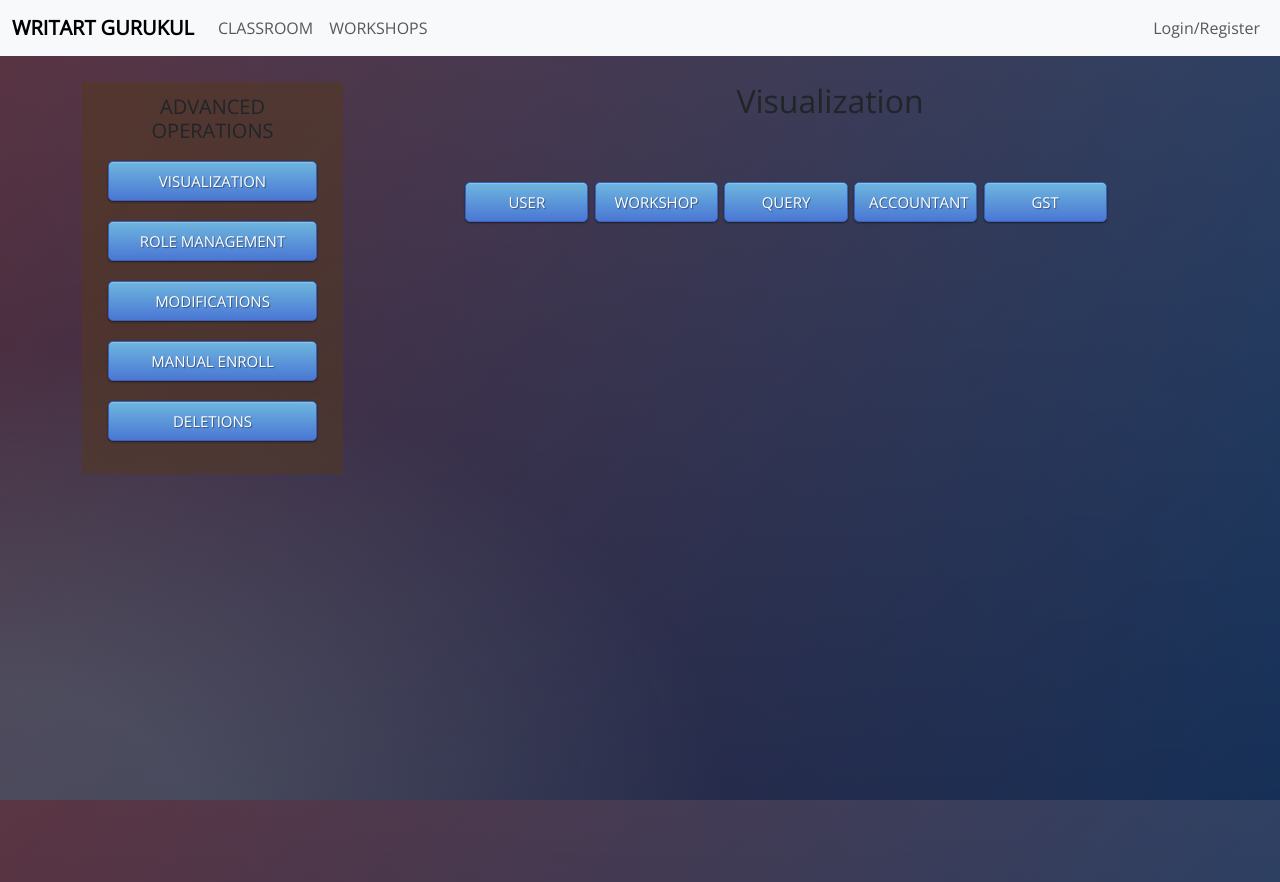
After one commit to webwritart/writart-website, a Flask app: page /manager/visualization in a window 1280 px wide. The commit adds this page. Run offline with Flask 3, Linux system fonts and the light colour scheme; lists and menus that the app fills with data are empty; some libraries are stand-ins or nearby versions.

Commit message:
user role manager added

```diff
--- a/app.py
+++ b/app.py
@@ -11,12 +11,12 @@ from routes.manager import manager
 
 def create_app():
     app = Flask(__name__)
-    app.secret_key = os.environ.get('APP_SECRET')
-    app.config['SQLALCHEMY_DATABASE_URI'] = os.environ.get('DB_URL')
+    app.secret_key = "GRINiggnkdfi893rng845jDG09kdg45h"
+    app.config['SQLALCHEMY_DATABASE_URI'] = 'sqlite:///writart.db'
     app.config["MAIL_SERVER"] = 'smtp.gmail.com'
     app.config["MAIL_PORT"] = 465
-    app.config["MAIL_USERNAME"] = os.environ.get('MAIL_USERNAME')
-    app.config["MAIL_PASSWORD"] = os.environ.get('MAIL_PASSWORD')
+    app.config["MAIL_USERNAME"] = 'shwetabh@writart.com'
+    app.config["MAIL_PASSWORD"] = 'isrgjexqhbjkqftr'
     app.config["MAIL_USE_SSL"] = True
     mail.init_app(app)
     db.init_app(app)
--- a/routes/account.py
+++ b/routes/account.py
@@ -7,7 +7,6 @@ from models.user import User, Workshop, Role
 from flask_login import current_user, login_required, login_user, logout_user
 from datetime import date
 import random
-
 
 account = Blueprint('account', __name__, static_folder='static', template_folder='templates')
 
@@ -275,6 +274,8 @@ def login():
             flash('Password incorrect, please try again.', category='error')
         else:
             login_user(user)
+            if db.session.query(Role).filter(Role.name == 'admin').scalar() in current_user.role:
+                return redirect(url_for('manager.home'))
             return redirect(url_for('account.home', name=current_user.name.split()[0]))
 
     return render_template("login.html")
--- a/routes/manager.py
+++ b/routes/manager.py
@@ -3,8 +3,7 @@ import pandas as pd
 from flask import Blueprint, render_template, request, flash, redirect, url_for, send_file
 from flask_login import login_required, current_user
 from werkzeug.utils import secure_filename
-
-from extensions import db
+from extensions import db, admin_only
 from messenger import send_email_school, send_wa_msg_by_list, send_email_school_and_wa_msg_by_list
 from models.payment import Payment
 from models.query import Query
@@ -775,3 +774,88 @@ def home():
                                count=count, count_list=count_list)
     else:
         return render_template('admin_area.html', logged_in=current_user.is_authenticated)
+
+
+@login_required
+@admin_only
+@manager.route('/adv_operations')
+def adv_operations():
+    return render_template('advanced_operations.html', logged_in=current_user.is_authenticated)
+
+
+@login_required
+@admin_only
+@manager.route('/visualization')
+def visualization():
+    return render_template('visualization.html', logged_in=current_user.is_authenticated)
+
+
+@login_required
+@admin_only
+@manager.route('/role_management', methods=['GET', 'POST'])
+def role_management():
+    student = db.session.query(Role).filter_by(name='student').one()
+    admin = db.session.query(Role).filter_by(name='admin').one()
+    editor = db.session.query(Role).filter_by(name='editor').one()
+    blogger = db.session.query(Role).filter_by(name='blogger').one()
+    artist = db.session.query(Role).filter_by(name='artist').one()
+    customer = db.session.query(Role).filter_by(name='customer').one()
+    animation_client = db.session.query(Role).filter_by(name='animation_client').one()
+    instructor = db.session.query(Role).filter_by(name='instructor').one()
+    if request.method == 'POST':
+        email = request.form.get('email')
+        user = db.session.query(User).filter_by(email=email).one()
+        if request.form.get('role') == 'student' and student not in user.role:
+            user.role.append(student)
+            flash(f"{email} has been assigned student role", "success")
+        elif request.form.get('role') == 'admin' and admin not in user.role:
+            user.role.append(admin)
+            flash(f"{email} has been assigned admin role", "success")
+        elif request.form.get('role') == 'editor' and editor not in user.role:
+            user.role.append(editor)
+            flash(f"{email} has been assigned editor role", "success")
+        elif request.form.get('role') == 'blogger' and blogger not in user.role:
+            user.role.append(blogger)
+            flash(f"{email} has been assigned blogger role", "success")
+        elif request.form.get('role') == 'artist' and artist not in user.role:
+            user.role.append(artist)
+            flash(f"{email} has been assigned artist role", "success")
+        elif request.form.get('role') == 'customer' and customer not in user.role:
+            user.role.append(customer)
+            flash(f"{email} has been assigned customer role", "success")
+        elif request.form.get('role') == 'animation_client' and animation_client not in user.role:
+            user.role.append(animation_client)
+            flash(f"{email} has been assigned animation client role", "success")
+        elif request.form.get('role') == 'instructor' and instructor not in user.role:
+            user.role.append(instructor)
+            flash(f"{email} has been assigned instructor role", "success")
+        db.session.commit()
+
+        if request.form.get('role') == 'student1' and student in user.role:
+            user.role.remove(student)
+            flash(f"{email} has been removed from student role", "success")
+        if request.form.get('role') == 'admin1' and admin in user.role:
+            user.role.remove(admin)
+            flash(f"{email} has been removed from admin role", "success")
+        if request.form.get('role') == 'editor1' and editor in user.role:
+            user.role.remove(editor)
+            flash(f"{email} has been removed from editor role", "success")
+        if request.form.get('role') == 'blogger1' and blogger in user.role:
+            user.role.remove(blogger)
+            flash(f"{email} has been removed from blogger role", "success")
+        if request.form.get('role') == 'artist1' and artist in user.role:
+            user.role.remove(artist)
+            flash(f"{email} has been removed from artist role", "success")
+        if request.form.get('role') == 'customer1' and customer in user.role:
+            user.role.remove(customer)
+            flash(f"{email} has been removed from customer role", "success")
+        if request.form.get('role') == 'animation_client1' and animation_client in user.role:
+            user.role.remove(animation_client)
+            flash(f"{email} has been removed from animation_client role", "success")
+        if request.form.get('role') == 'instructor1' and instructor in user.role:
+            user.role.remove(instructor)
+            flash(f"{email} has been removed from instructor role", "success")
+        db.session.commit()
+        return redirect(url_for('manager.role_management'))
+
+    return render_template('role_management.html', logged_in=current_user.is_authenticated)
--- /dev/null
+++ b/routes/templates/advanced_operations.html
@@ -0,0 +1,25 @@
+{% extends "base.html" %}
+{% block content %}
+<div class="container manager-page" style="height: 100vh;">
+    <div class="row">
+        <div class="col-md-3">
+            <div id="workshop">
+                <h5>ADVANCED OPERATIONS</h5>
+                <a class="btn-primary btn-block btn-large my_btn" href="{{ url_for('manager.visualization') }}">VISUALIZATION</a>
+                <a class="btn-primary btn-block btn-large my_btn" href="{{ url_for('manager.role_management') }}">ROLE MANAGEMENT</a>
+                <a class="btn-primary btn-block btn-large my_btn">MODIFICATIONS</a>
+                <a class="btn-primary btn-block btn-large my_btn">MANUAL ENROLL</a>
+                <a class="btn-primary btn-block btn-large my_btn">DELETIONS</a>
+            </div>
+        </div>
+        <div class="col-md-1"></div>
+        <div class="col-md-8">
+            {% block submenu %}
+            {% endblock %}
+        </div>
+    </div>
+</div>
+
+
+
+{% endblock %}
--- a/routes/templates/manager.html
+++ b/routes/templates/manager.html
@@ -32,7 +32,7 @@
             </div>
             <div id="miscellaneous">
                 <h5>MISCELLANEOUS</h5>
-                <button class="btn-primary btn-block btn-large my_btn" type="button" onclick="openMiscellaneous()" value="miscellaneous">OPERATIONS</button>
+                <a class="btn-primary btn-block btn-large my_btn" href="{{ url_for('manager.adv_operations') }}">OPERATIONS</a>
             </div>
         </div>
         <div class="col-md-1"></div>
@@ -368,9 +368,6 @@
                     <button type="submit" name="submit" class="btn btn-secondary btn-block btn-large" value="download-cert-name-csv">Download Name-list</button>
                 </form>
             </div>
-            <div id="miscellaneous-content">
-
-            </div>
         </div>
     </div>
 </div>
--- /dev/null
+++ b/routes/templates/visualization.html
@@ -0,0 +1,65 @@
+{% extends "advanced_operations.html" %}
+{% block submenu %}
+<script src="{{ url_for('static', filename='js/manager.js')}}"></script>
+
+
+<h2 style="padding: 0%;">Visualization</h2>
+<table class="submenu">
+    <tr>
+        <th width="20%"><button type="button" class="btn btn-primary btn-block btn-large my_btn" onclick="user()">USER</button></th>
+        <th width="20%"><button type="button" class="btn btn-primary btn-block btn-large my_btn" onclick="workshop()">WORKSHOP</button> </th>
+        <th width="20%"><button type="button" class="btn btn-primary btn-block btn-large my_btn" onclick="query()">QUERY</button> </th>
+        <th width="20%"><button type="button" class="btn btn-primary btn-block btn-large my_btn" onclick="accountant()">ACCOUNTANT</button> </th>
+        <th width="20%"><button type="button" class="btn btn-primary btn-block btn-large my_btn" onclick="gst()">GST</button> </th>
+    </tr>
+</table>
+
+<div class="submenu_options"  style="font-size: 12px; width: 100%;">
+    <table id="blank"></table>
+    <table id="user-opt" style="width: 100%;">
+        <tr>
+            <td width="15%"><button class="btn btn-secondary btn-block ">All Users</button></td>
+            <td width="15%"><button class="btn btn-secondary btn-block ">By Workshop</button></td>
+            <td width="15%"><button class="btn btn-secondary btn-block ">By Role</button></td>
+            <td width="15%"><button class="btn btn-secondary btn-block ">By Name</button></td>
+            <td width="15%"><button class="btn btn-secondary btn-block ">By Mail</button></td>
+        </tr>
+    </table>
+    <table id="workshop1-opt" style="width: 100%;">
+        <tr>
+            <td width="20%"><button class="btn btn-secondary btn-block ">All</button></td>
+            <td width="20%"><button class="btn btn-secondary btn-block ">Participants by WS</button></td>
+            <td width="20%"><button class="btn btn-secondary btn-block ">By Instructor</button></td>
+            <td width="20%"><button class="btn btn-secondary btn-block ">By Date</button></td>
+        </tr>
+    </table>
+    <table id="query-opt" style="width: 100%;">
+        <tr>
+            <td width="15%"><button class="btn btn-secondary btn-block ">All</button></td>
+            <td width="15%"><button class="btn btn-secondary btn-block ">By Workshop</button></td>
+            <td width="15%"><button class="btn btn-secondary btn-block ">By Role</button></td>
+            <td width="15%"><button class="btn btn-secondary btn-block ">By Name</button></td>
+            <td width="15%"><button class="btn btn-secondary btn-block ">By Mail</button></td>
+        </tr>
+    </table>
+    <table id="accountant-opt" style="width: 100%;">
+        <tr>
+            <td width="15%"><button class="btn btn-secondary btn-block ">All</button></td>
+            <td width="15%"><button class="btn btn-secondary btn-block ">By Workshop</button></td>
+            <td width="15%"><button class="btn btn-secondary btn-block ">By Role</button></td>
+            <td width="15%"><button class="btn btn-secondary btn-block ">By Name</button></td>
+            <td width="15%"><button class="btn btn-secondary btn-block ">By Mail</button></td>
+        </tr>
+    </table>
+    <table id="gst-opt" style="width: 100%;">
+        <tr>
+            <td width="15%"><button class="btn btn-secondary btn-block ">All</button></td>
+            <td width="15%"><button class="btn btn-secondary btn-block ">By Workshop</button></td>
+            <td width="15%"><button class="btn btn-secondary btn-block ">By Role</button></td>
+            <td width="15%"><button class="btn btn-secondary btn-block ">By Name</button></td>
+            <td width="15%"><button class="btn btn-secondary btn-block ">By Mail</button></td>
+        </tr>
+    </table>
+</div>
+
+{% endblock %}
--- a/static/css/styles.css
+++ b/static/css/styles.css
@@ -710,3 +710,45 @@ lite-youtube.lyt-activated > .lty-playbtn {
     margin-left:auto;
     margin-right: auto;
 }
+
+#operations {
+    display: none;
+}
+
+/* .submenu_options { */
+    /* margin-left: auto;
+    margin-right: auto;
+} */
+
+.submenu_options table, th, td {
+    padding: 0.5%;
+    border: 0px solid black;
+    border-collapse: collapse;
+}
+
+.submenu_options table tr {
+    width: 100%;
+}
+
+#user-opt {
+    display: none;
+}
+
+#workshop1-opt {
+    display: none;
+}
+
+#query-opt {
+    display: none;
+}
+
+#accountant-opt {
+    display: none;
+}
+
+#gst-opt {
+    display: none;
+}
+#blank {
+    display: block;
+}
--- a/static/js/manager.js
+++ b/static/js/manager.js
@@ -98,3 +98,38 @@ function    workshopDetails(n, count_list) {
     }
     document.getElementById(n).style.display = 'block';
 }
+
+
+function    closeAllOptions() {
+    document.getElementById("blank").style.display = 'none';
+    document.getElementById("user-opt").style.display = 'none';
+    document.getElementById("workshop1-opt").style.display = 'none';
+    document.getElementById("query-opt").style.display = 'none';
+    document.getElementById("accountant-opt").style.display = 'none';
+    document.getElementById("gst-opt").style.display = 'none';
+}
+
+function user() {
+    closeAllOptions();
+    document.getElementById("user-opt").style.display = 'block';
+}
+
+function workshop() {
+    closeAllOptions();
+    document.getElementById("workshop1-opt").style.display = 'block';
+}
+
+function query() {
+    closeAllOptions();
+    document.getElementById("query-opt").style.display = 'block';
+}
+
+function accountant() {
+    closeAllOptions();
+    document.getElementById("accountant-opt").style.display = 'block';
+}
+
+function gst() {
+    closeAllOptions();
+    document.getElementById("gst-opt").style.display = 'block';
+}
```
Also changed, not shown: extensions.py (+13 -1 lines), routes/templates/role_management.html (added, +48 -0 lines), instance/writart.db.
